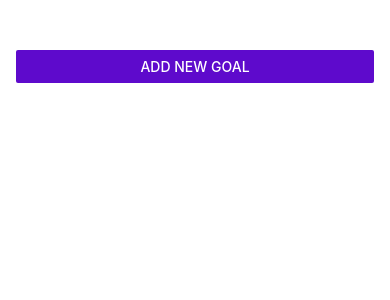
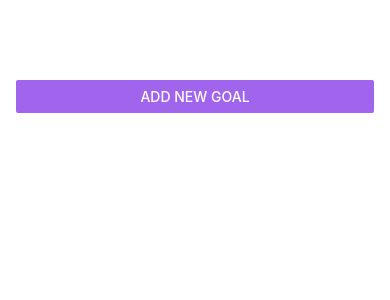
Before and after one commit to glowingmanagement/react-native-goals-list, a React Native app: screen / in a window 390 px wide. Shown: the top 300 px of the page. Built offline with nearby package versions, Linux system fonts and the light colour scheme.

Commit message:
status bar update

```diff
--- a/App.js
+++ b/App.js
@@ -2,6 +2,7 @@
 import { StyleSheet, View, FlatList, Button } from "react-native";
 import GoalInput from "./components/GoalInput";
 import GoalItem from "./components/GoalItem";
+import { StatusBar } from "expo-status-bar";
 
 export default function App() {
   const [modalIsVisible, setModalIsVisible] = useState(false);
@@ -30,10 +31,12 @@
   };
 
   return (
+    <>
+      <StatusBar style="light" />
       <View style={styles.container}>
         <Button
           title="Add New Goal"
-        color="#5e0acc"
+          color="#a065ec"
           onPress={startAddGoalHandler}
         />
         <GoalInput
@@ -59,13 +62,14 @@
           />
         </View>
       </View>
+    </>
   );
 }
 
 const styles = StyleSheet.create({
   container: {
     flex: 1,
-    padding: 50,
+    padding: 80,
     paddingHorizontal: 16,
   },
 
--- a/app.json
+++ b/app.json
@@ -5,6 +5,7 @@
     "version": "1.0.0",
     "orientation": "portrait",
     "icon": "./assets/icon.png",
+    "backgroundColor": "#1e085a",
     "userInterfaceStyle": "light",
     "splash": {
       "image": "./assets/splash.png",
--- a/components/GoalItem.js
+++ b/components/GoalItem.js
@@ -19,7 +19,7 @@
 const styles = StyleSheet.create({
   goalItem: {
     margin: 8,
-    padding: 8,
+    padding: 16,
     borderRadius: 6,
     backgroundColor: "#5e0acc",
   },
```
Lines whose indentation alone changed are shown as unchanged.
